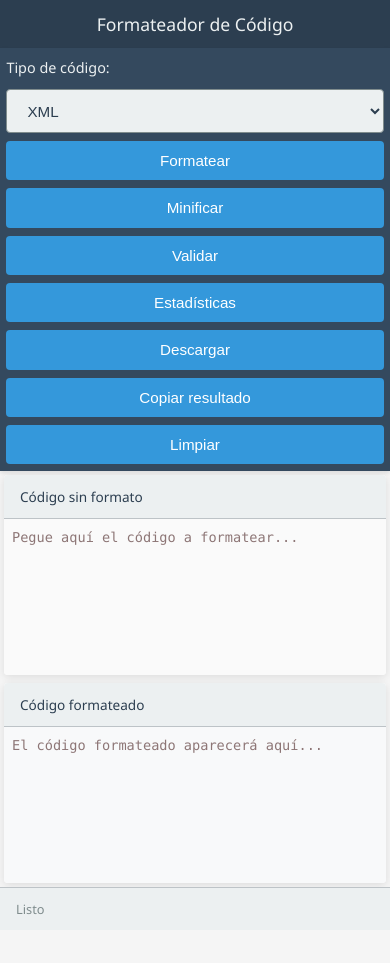
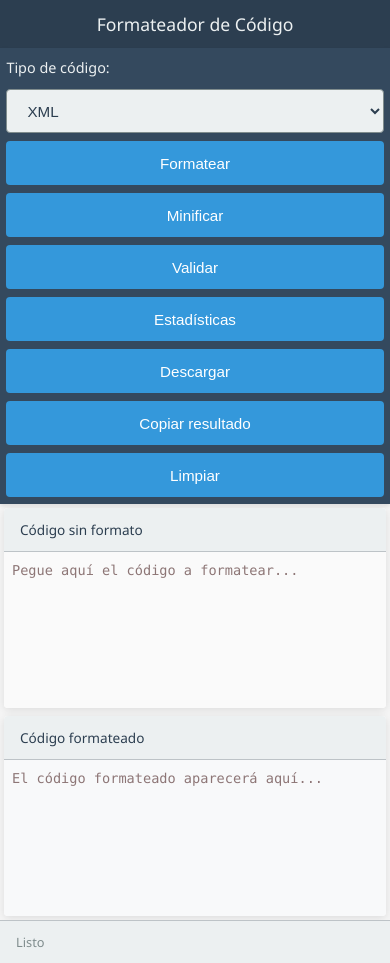
Before and after one commit to carlosmtzn/formateadorCodigo, a plain HTML site: page index.html in a window 390 px wide. Before the commit the page ends 930 px from the top, so only its background shows below. Drawn offline with Linux system fonts and the light colour scheme.

Commit message:
Mejoras de responsividad para móvil: botones 44px, max-height paneles

```diff
--- a/index.html
+++ b/index.html
@@ -79,6 +79,9 @@
             font-size: 0.9rem;
             font-weight: 500;
             transition: background-color 0.2s;
+            -webkit-user-select: none;
+            user-select: none;
+            -webkit-touch-callout: none;
         }
 
         button:hover {
@@ -93,6 +96,7 @@
             display: flex;
             flex: 1;
             overflow: hidden;
+            gap: 0.5rem;
         }
 
         .panel {
@@ -232,16 +236,19 @@
                 width: 100%;
                 padding: 0.75rem 1rem;
                 font-size: 1rem;
+                min-height: 44px;
             }
 
             .container {
                 flex-direction: column;
+                gap: 0;
             }
 
             .panel {
                 margin: 0.5rem;
                 flex: 1;
                 min-height: 250px;
+                max-height: 50vh;
             }
 
             .panel-header {
@@ -289,11 +296,13 @@
             button, select {
                 padding: 0.7rem 1rem;
                 font-size: 0.95rem;
+                min-height: 44px;
             }
 
             .panel {
                 margin: 0.25rem;
                 min-height: 200px;
+                max-height: 45vh;
             }
 
             textarea {
```
